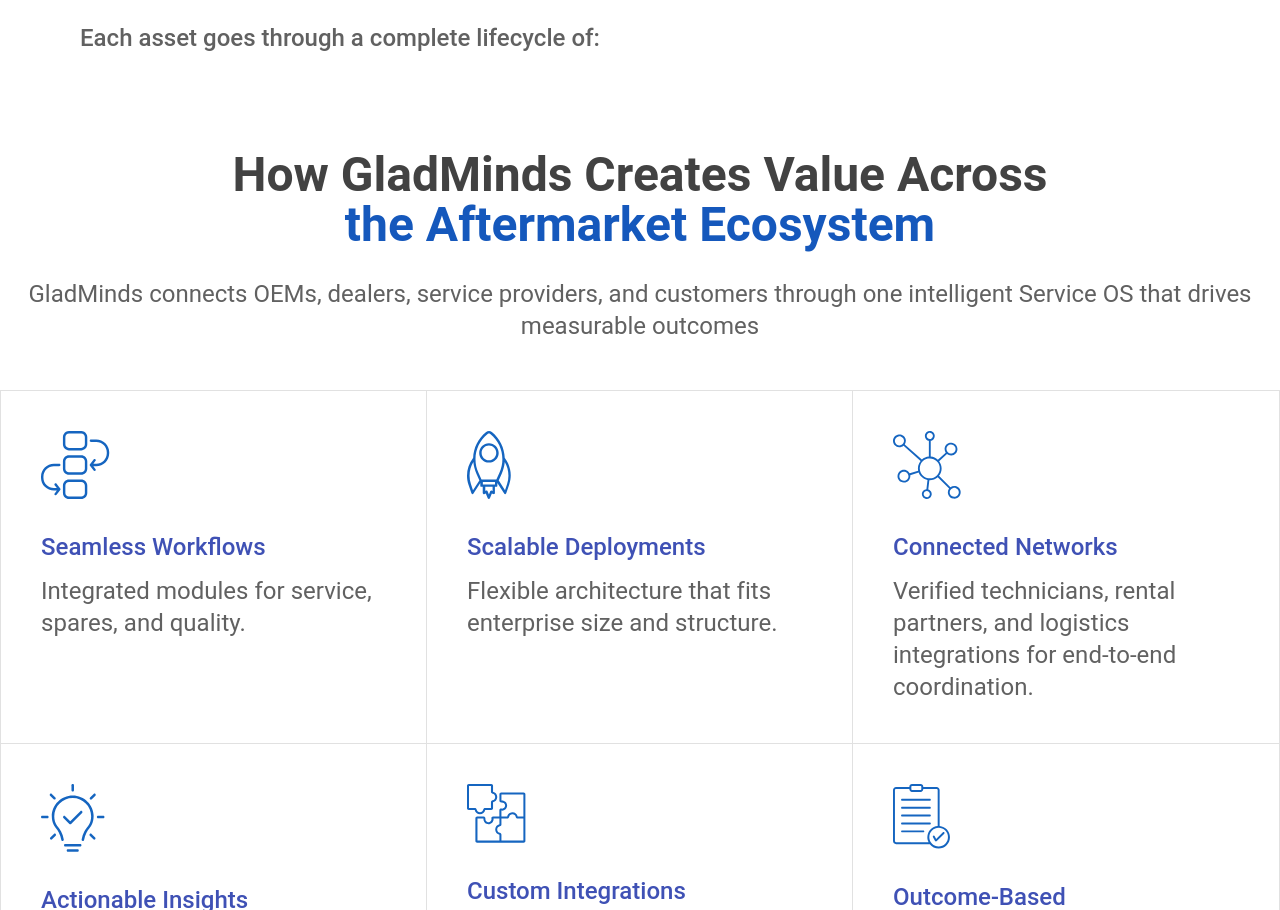
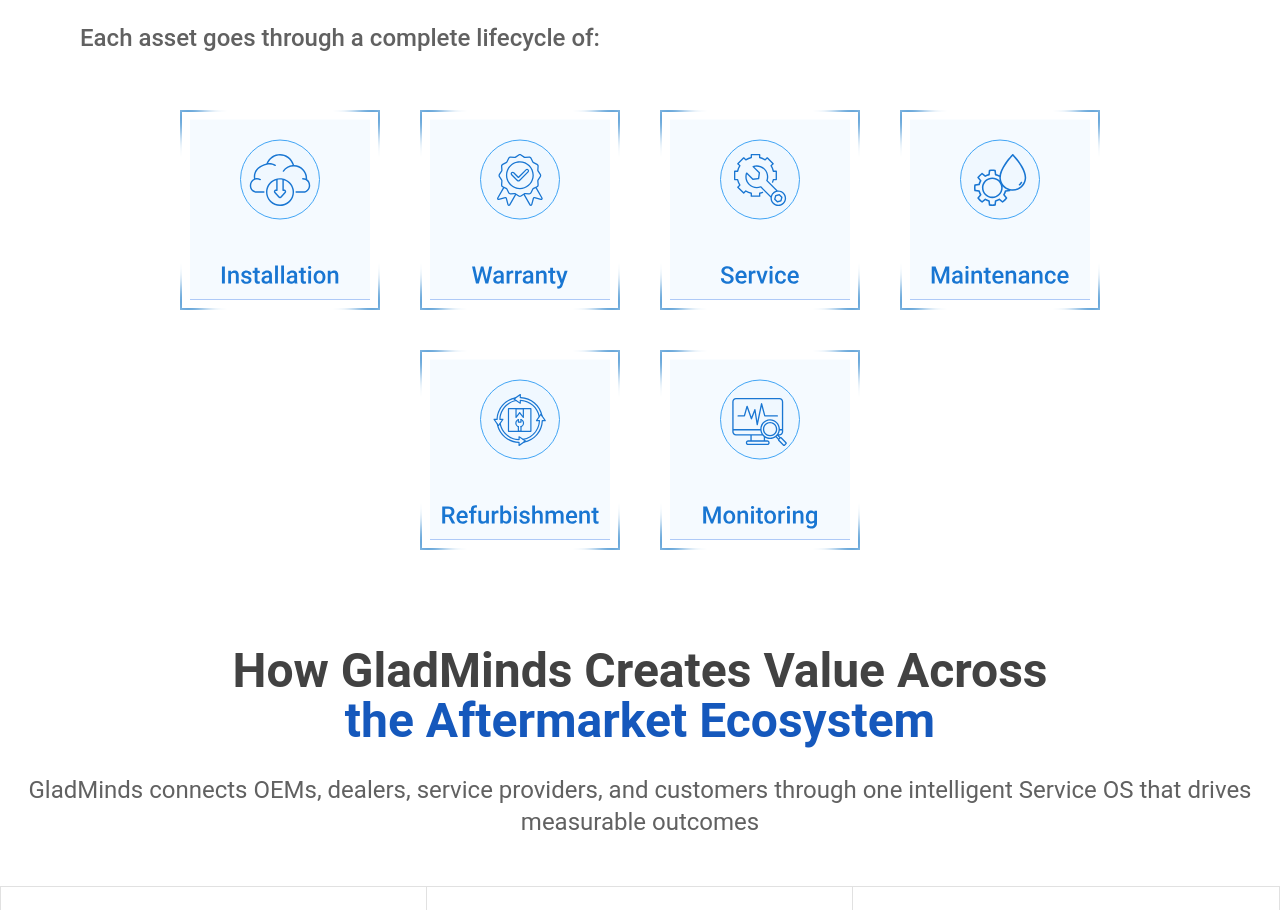
Before and after one commit to Sanjeev-98/am_landing_page, a website: page index.html in a window 1280 px wide. Shown: the part 1600-2510 px from the top of the page. Drawn offline with Linux system fonts and the light colour scheme.

Commit message:
3rd section: WIP

```diff
--- a/index.html
+++ b/index.html
@@ -227,6 +227,57 @@
               Each asset goes through a complete lifecycle of:
             </p>
           </div>
+
+          <div class="flex flex-wrap justify-center gap-2 md:gap-10">
+            <div>
+              <img
+                src="assets/second_life/installation_group.svg"
+                alt="Installation"
+                class="h-[164px] w-[164px] md:h-auto md:w-auto"
+              />
+            </div>
+
+            <div>
+              <img
+                src="assets/second_life/warranty_group.svg"
+                alt="Warranty"
+                class="h-[164px] w-[164px] md:h-auto md:w-auto"
+              />
+            </div>
+
+            <div>
+              <img
+                src="assets/second_life/service_group.svg"
+                alt="Service"
+                class="h-[164px] w-[164px] md:h-auto md:w-auto"
+              />
+            </div>
+            <div>
+              <img
+                src="assets/second_life/maintenance_group.svg"
+                alt="Maintenance"
+                class="h-[164px] w-[164px] md:h-auto md:w-auto"
+              />
+            </div>
+          </div>
+          <div
+            class="flex flex-wrap justify-center gap-2 md:gap-10 mt-2 md:mt-10"
+          >
+            <div>
+              <img
+                src="assets/second_life/refurbishment_group.svg"
+                alt="Refurbishment"
+                class="h-[164px] w-[164px] md:h-auto md:w-auto"
+              />
+            </div>
+            <div>
+              <img
+                src="assets/second_life/monitoring_group.svg"
+                alt="Monitoring"
+                class="h-[164px] w-[164px] md:h-auto md:w-auto"
+              />
+            </div>
+          </div>
         </div>
       </div>
     </section>
```
Also changed, not shown: assets/second_life/installation.svg (added), assets/second_life/installation_group.svg (added), assets/second_life/maintenance_group.svg (added), assets/second_life/monitoring.svg (added), assets/second_life/monitoring_group.svg (added), assets/second_life/refuiirbishment.svg (added), assets/second_life/refurbishment_group.svg (added), assets/second_life/service.svg (added), assets/second_life/service_group.svg (added), assets/second_life/warranty.svg (added), assets/second_life/warranty_group.svg (added), src/output.css.
